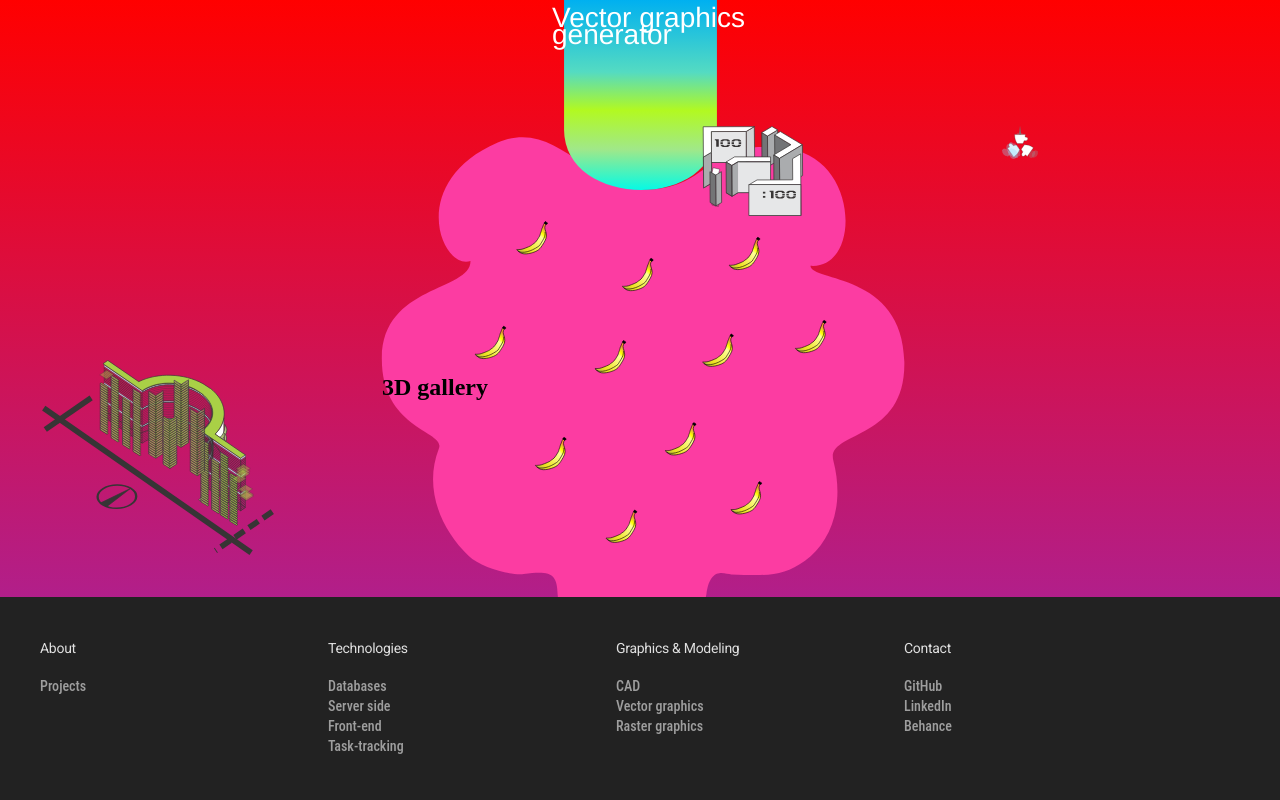
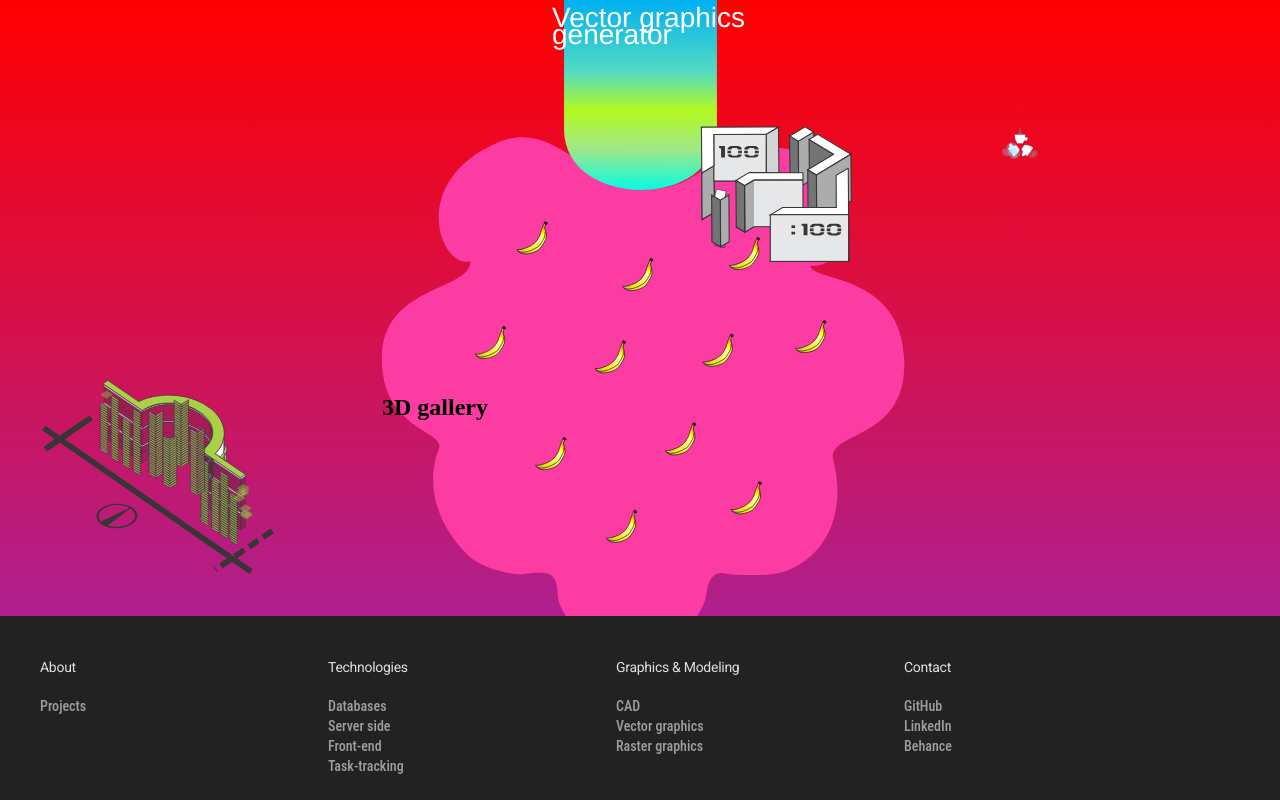
Before and after one commit to htochko/htochko.github.io, a plain HTML site: page index.html in a window 1280 px wide. Drawn offline with nearby package versions, Linux system fonts and the light colour scheme.

Commit message:
enlarge 100 questions icon

```diff
--- a/index.html
+++ b/index.html
@@ -66,7 +66,7 @@
              <div    title="100 qiestions"
                      class="mdl-cell mdl-cell--3-col"
                   style="padding:3em; background-color: transparent">
-                 <img src="pics/100questions.svg" width="60%" height="60%" />
+                 <img src="pics/100questions.svg" width="80%" height="80%" />
              </div>
              <div    title="Ecological decision"
                      class="mdl-cell mdl-cell--3-col"
```
